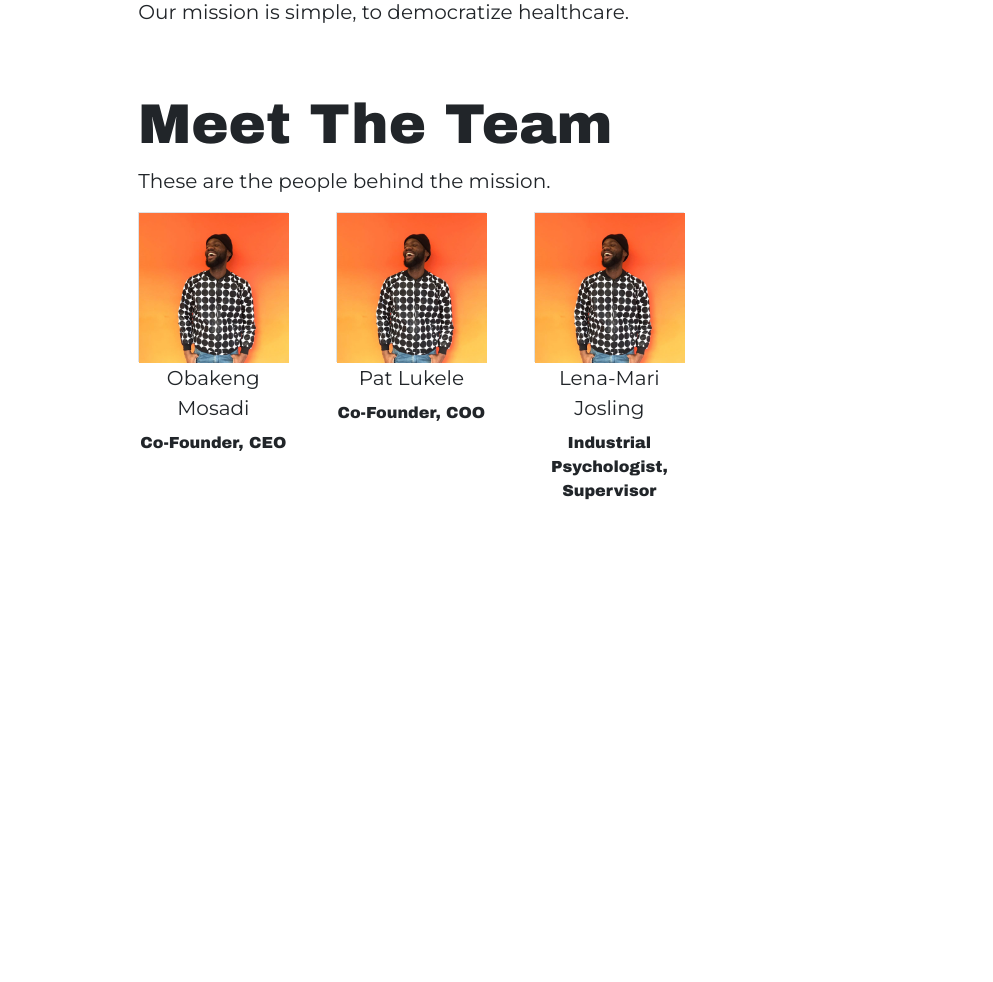
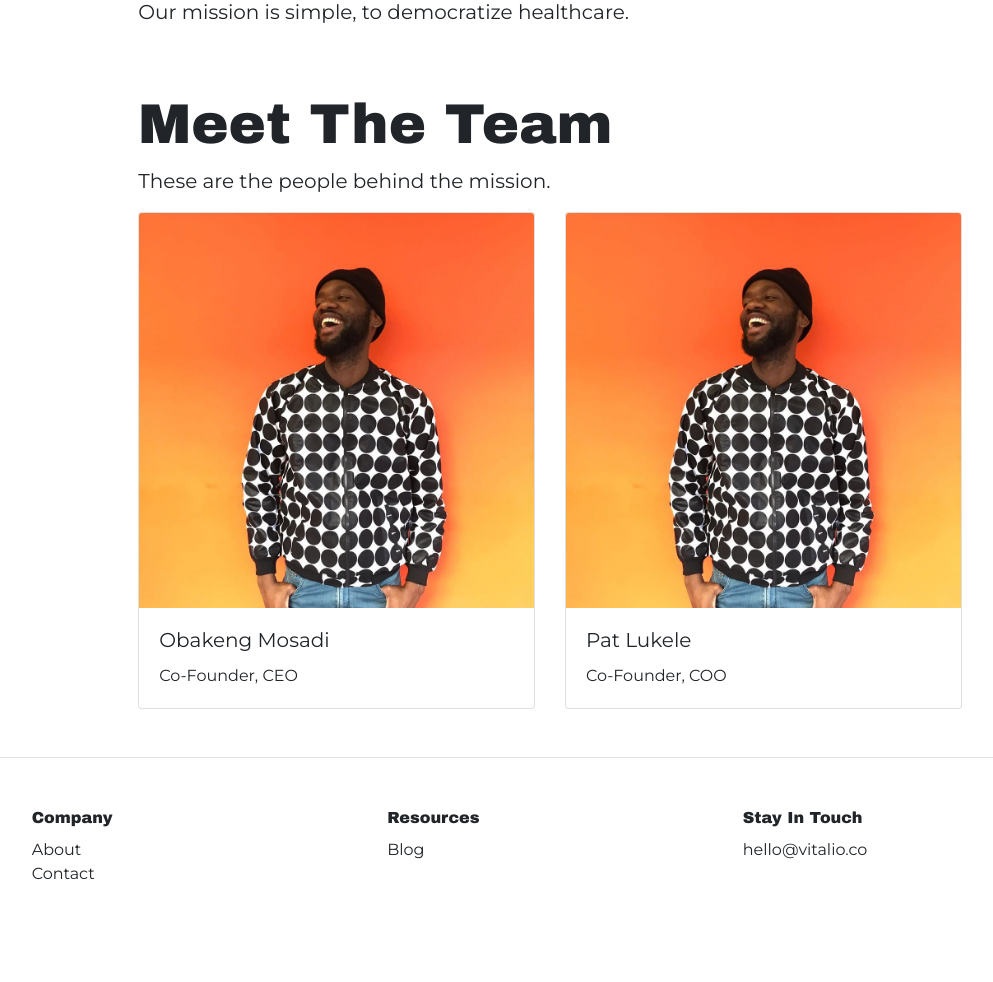
Before and after one commit to obakeng-develops/vitalio, a Django app: page /about in a window 1280 px wide. Shown: the part 182-1164 px from the top of the page, without its empty margins (90-1083 px from the left). Before the commit the page ends 682 px from the top, so only its background shows below. Run offline with Django 3.2, Linux system fonts and the light colour scheme; some libraries are stand-ins or nearby versions.

Commit message:
Fixed footer and about pages.

```diff
--- a/vitalio/pages/static/css/pages.css
+++ b/vitalio/pages/static/css/pages.css
@@ -9,3 +9,8 @@ body {
     width: 150px;
     height: 150px;
 }
+
+/* Font styles */
+.font-montserrat {
+    font-family: 'Montserrat', sans-serif;
+}
--- a/vitalio/pages/templates/pages/about.html
+++ b/vitalio/pages/templates/pages/about.html
@@ -15,24 +15,26 @@
         <div class="col-md-8">
             <h1 class="display-4">Meet The Team</h1>
             <p class="lead">These are the people behind the mission.</p>
-            <div class="d-flex">
-                <div class="team border d-flex flex-column">
-                    <img src="{% static 'images/face.jpg' %}" width='150' height='150'>
-                    <label class="lead text-center">Obakeng Mosadi</label>
-                    <label class="text-center">Co-Founder, CEO</label>
+            <div class="card-deck">
+                <div class="card">
+                  <img class="card-img-top" src="{% static 'images/face.jpg' %}" alt="Card image cap">
+                  <div class="card-body">
+                    <h5 class="card-title font-montserrat">Obakeng Mosadi</h5>
+                    <p class="card-text font-montserrat">Co-Founder, CEO</p>
+                  </div>
                 </div>
-                <div class="team border d-flex mx-5 flex-column">
-                    <img src="{% static 'images/face.jpg' %}" width='150' height='150'>
-                    <label class="lead text-center">Pat Lukele</label>
-                    <label class="text-center">Co-Founder, COO</label>
-                </div>
-                <div class="team border d-flex flex-column">
-                    <img src="{% static 'images/face.jpg' %}" width='150' height='150'>
-                    <label class="lead text-center">Lena-Mari Josling</label>
-                    <label class="text-center">Industrial Psychologist, Supervisor</label>
+                <div class="card">
+                  <img class="card-img-top" src="{% static 'images/face.jpg' %}" alt="Card image cap">
+                  <div class="card-body">
+                    <h5 class="card-title font-montserrat">Pat Lukele</h5>
+                    <p class="card-text font-montserrat">Co-Founder, COO</p>
+                  </div>
                 </div>
             </div>
         </div>
     </div>
 </section>
+
+{% include 'pages/footer.html' %}
+
 {% endblock %}
--- /dev/null
+++ b/vitalio/pages/templates/pages/footer.html
@@ -0,0 +1,27 @@
+<footer class="container-fluid">
+    <div class="row my-5 py-5 justify-content-center border-top">
+        <div class="col-md-10">
+            <div class="row">
+                <div class="col-md-4">
+                    <label>Company</label>
+                    <ul class="navbar-nav">
+                        <li class="navbar-item font-montserrat">About</li>
+                        <li class="navbar-item font-montserrat">Contact</li>
+                    </ul>
+                </div>
+                <div class="col-md-4">
+                    <label>Resources</label>
+                    <ul class="navbar-nav">
+                        <li class="navbar-item font-montserrat">Blog</li>
+                    </ul>
+                </div>
+                <div class="col-md-4">
+                    <label>Stay In Touch</label>
+                    <ul class="navbar-nav">
+                        <li class="navbar-item font-montserrat">hello@vitalio.co</li>
+                    </ul>
+                </div>
+            </div>
+        </div>
+    </div>
+</footer>
--- a/vitalio/pages/templates/pages/home.html
+++ b/vitalio/pages/templates/pages/home.html
@@ -80,4 +80,6 @@
     </div>
 </section>
 
+{% include "pages/footer.html" %}
+
 {% endblock %}
```
Also changed, not shown: vitalio/vitalio/settings.py (+17 -17 lines).
